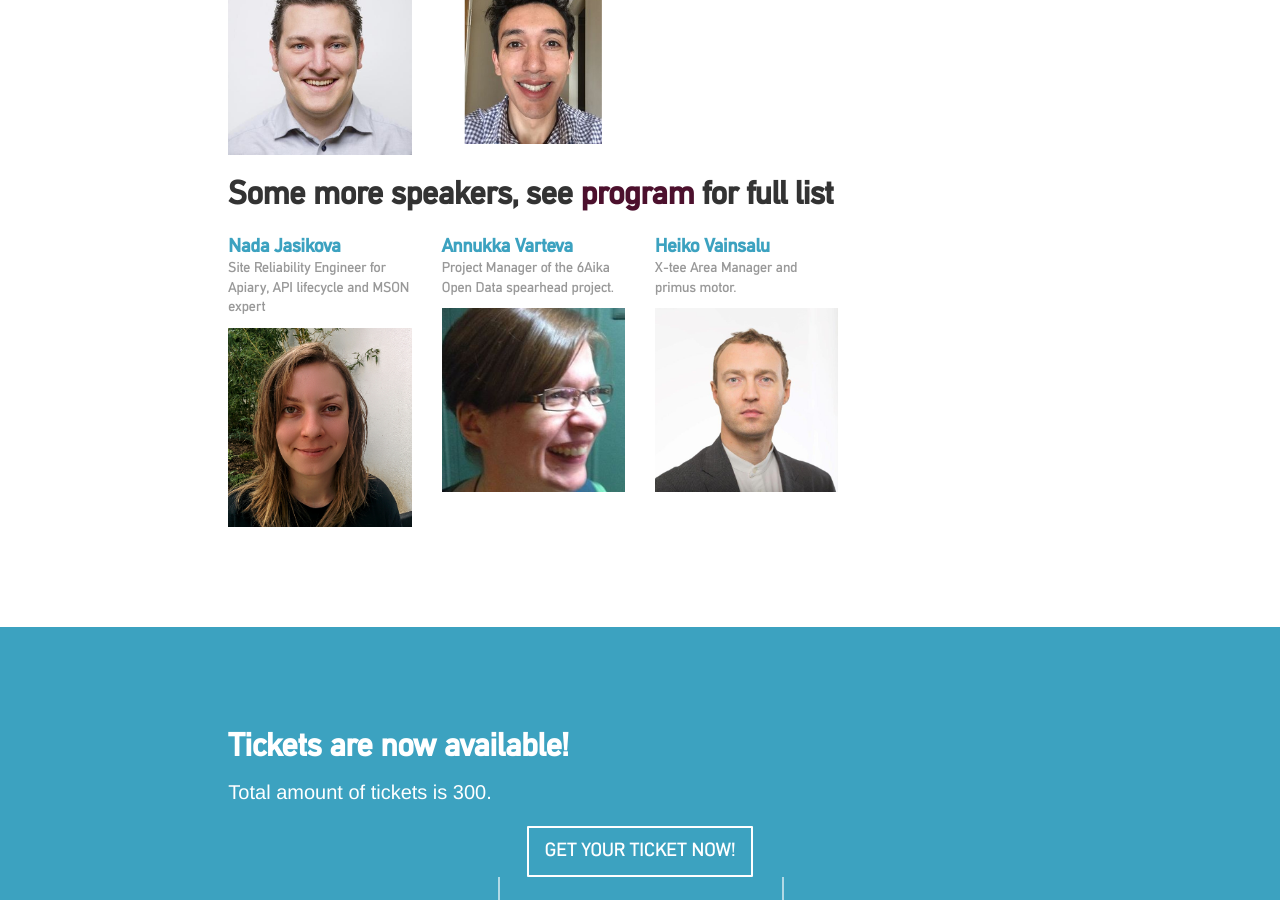
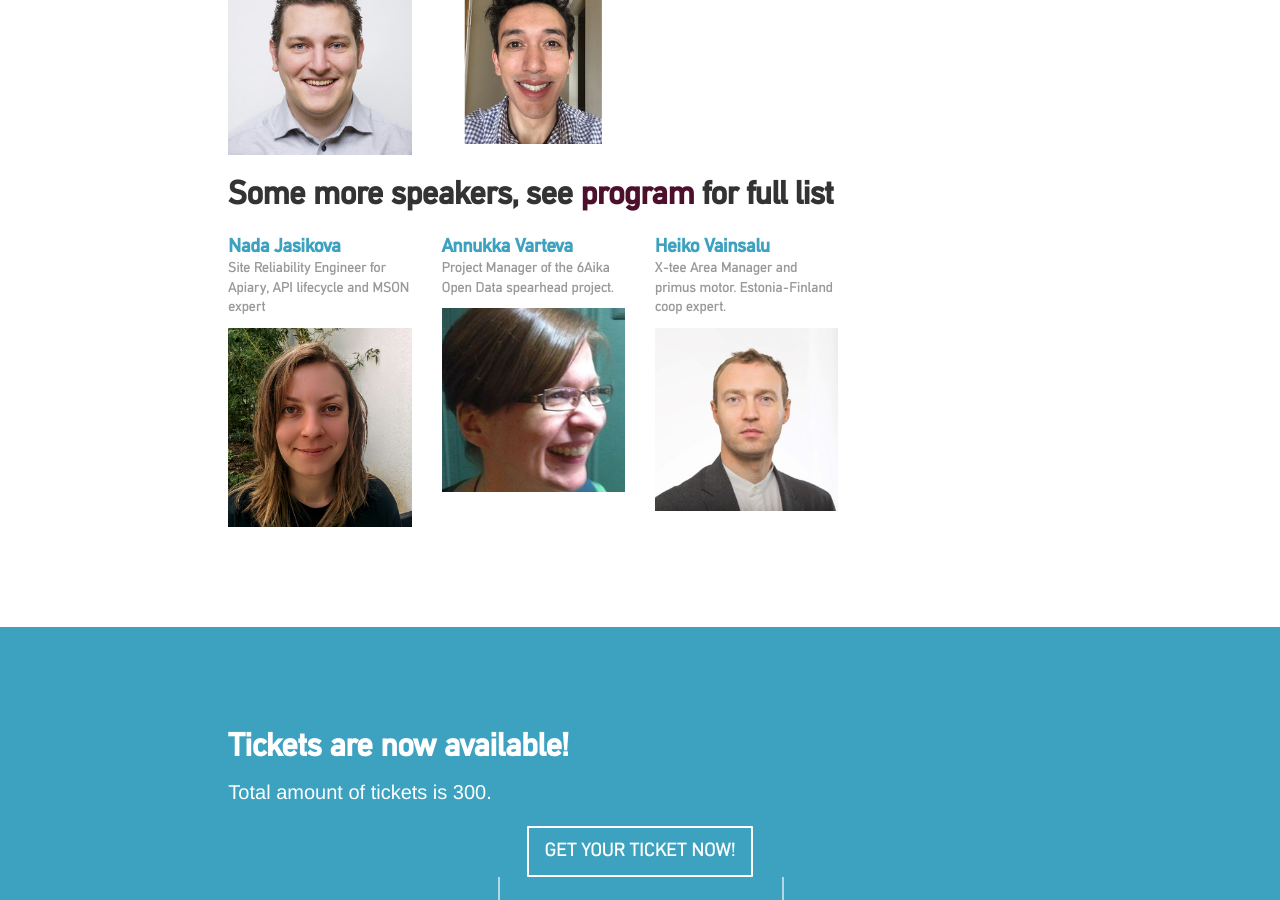
Before and after one commit to apidaysnordic/apidaysnordic.github.io, a Jekyll site: the page built from index.md, in a window 1280 px wide and 900 px high, scrolled down 5502 px. Built offline with Jekyll 4.4.1, drawn with Linux system fonts in a browser that asks for light colours; some web fonts are replaced; comment, search, counter and statistics services are not loaded.

Commit message:
multiple program updates

```diff
--- a/_layouts/default.html
+++ b/_layouts/default.html
@@ -428,7 +428,7 @@
                     <div class="col-xs-12 col-sm-6 col-md-4 col-lg-3">
                         	<div class="speaker">
                             		<a href="/2016/02/26/karri-niemela.html">
-                                	<h4 class="speaker-profile">Heiko Vainsalu<br><small>X-tee Area Manager and primus motor. </small></h4>
+                                	<h4 class="speaker-profile">Heiko Vainsalu<br><small>X-tee Area Manager and primus motor. Estonia-Finland coop expert.</small></h4>
                                 	<div class="speaker-image">
                                     		<img src="/images/speakers/heiko.png" style="max-width: 100%" />
                                 	</div>
```
